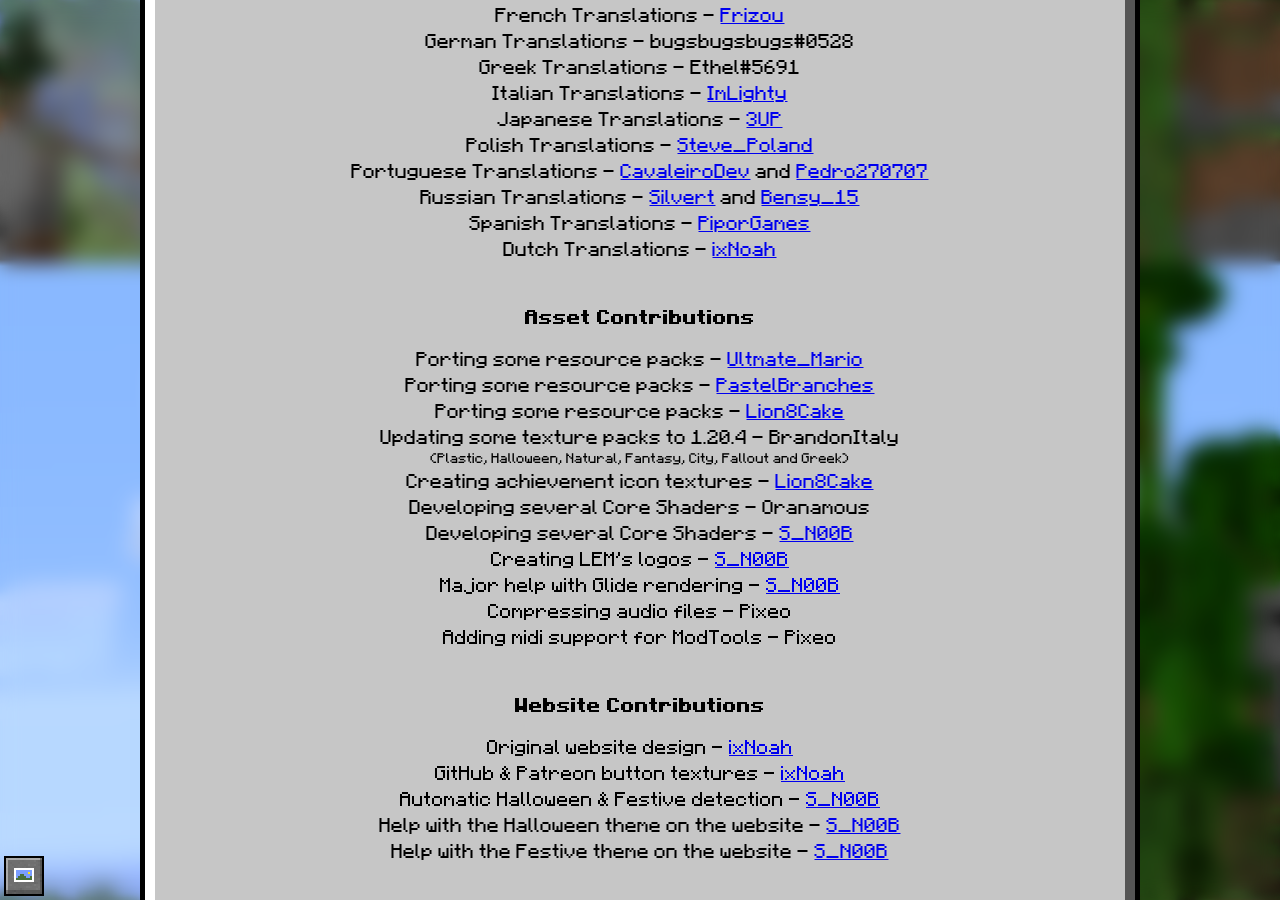
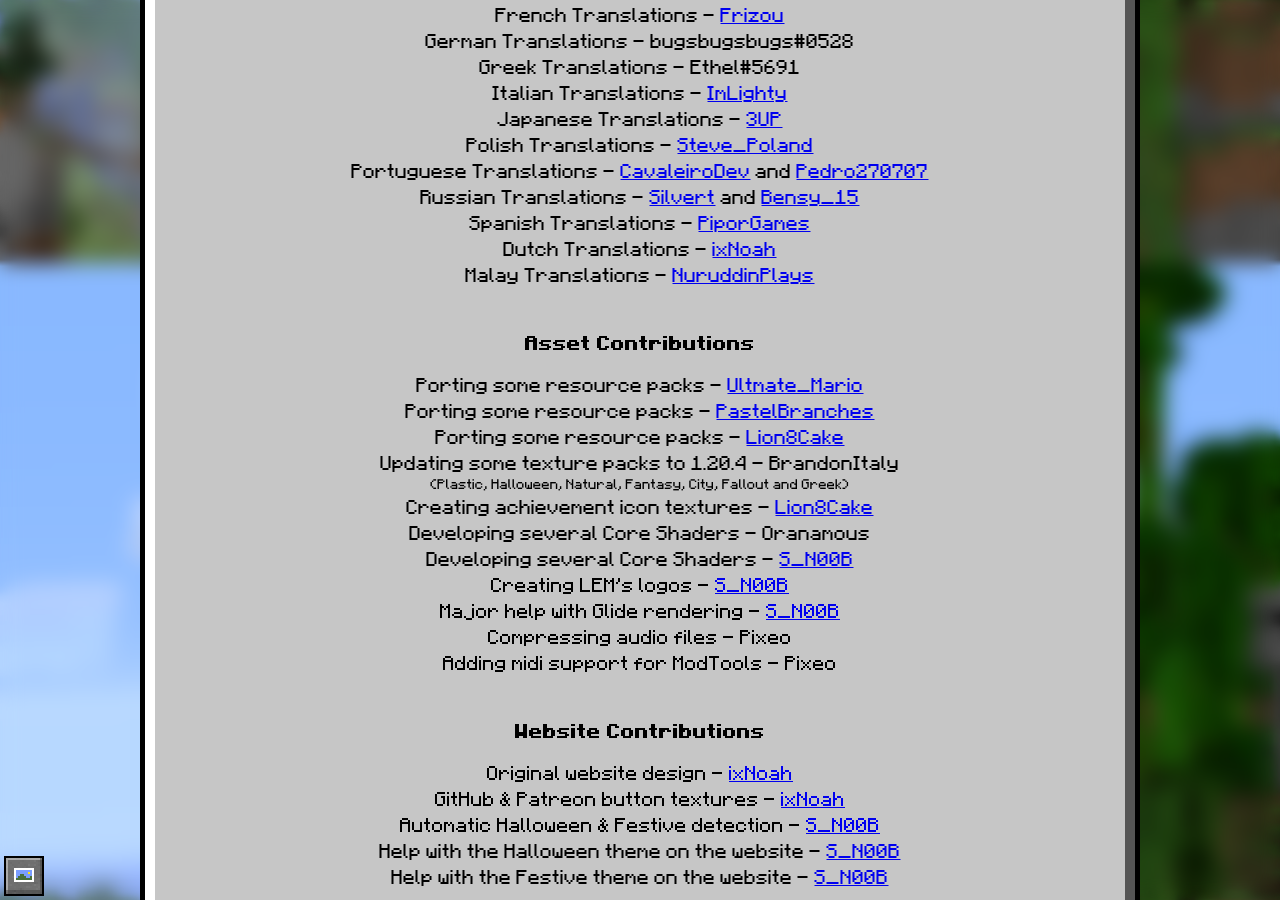
Before and after one commit to Legacy-Edition-Minigames/Website, a Jekyll site: the page built from credits.html, in a window 1280 px wide and 900 px high, scrolled down 1537 px. Built offline with Jekyll 4.4.1, drawn with Linux system fonts in a browser that asks for light colours; some web fonts are replaced.

Commit message:
Update credits.html

```diff
--- a/credits.html
+++ b/credits.html
@@ -82,7 +82,8 @@
 	Portuguese Translations - <a href="https://twitter.com/CavaleiroDev" target="_blank">CavaleiroDev</a> and <a href="https://curseforge.com/members/ttv_pedro270707" target="_blank">Pedro270707</a><br>
 	Russian Translations - <a href="https://steamcommunity.com/profiles/76561198877040901" target="_blank">Silvert</a> and <a href="https://steamcommunity.com/profiles/76561198289263301/" target="_blank">Bensy_15</a><br>
 	Spanish Translations - <a href="https://github.com/PiporGames" target="_blank">PiporGames</a><br>
-	Dutch Translations - <a href="https://ixnoah.live/" target="_blank">ixNoah</a>
+	Dutch Translations - <a href="https://ixnoah.live/" target="_blank">ixNoah</a><br>
+	Malay Translations - <a href="https://bit.ly/NuruddinPlays" target="_blank">NuruddinPlays</a>
 
 	<br><br><p><b>Asset Contributions</b></p>
 	Porting some resource packs - <a href="https://ultmatemario.wixsite.com/ultmatemario" target="_blank">Ultmate_Mario</a><br>
```
